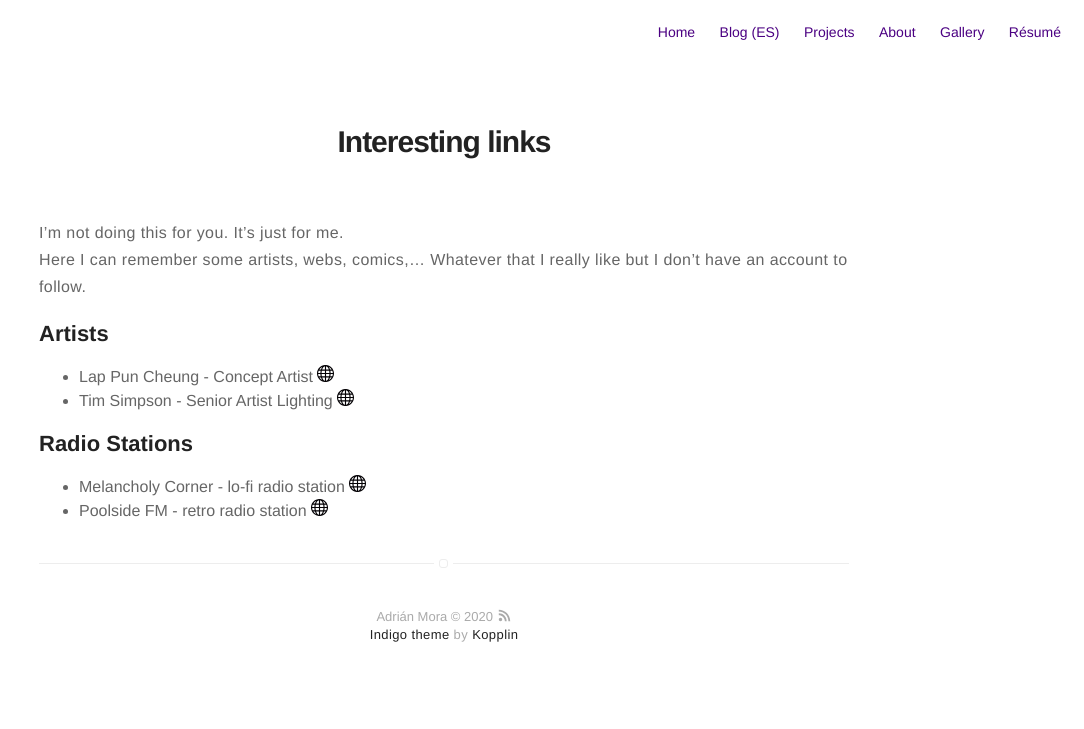
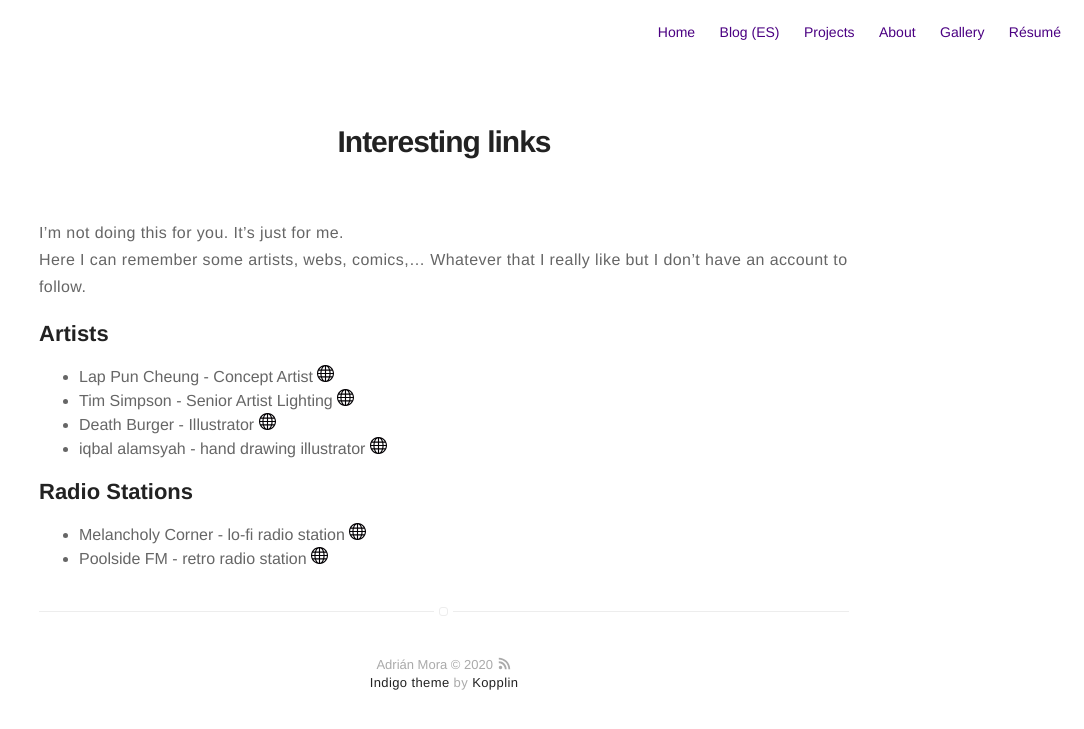
Before and after one commit to leakspin/leakspin.github.io, a Jekyll site: the page built from links.md, in a window 1280 px wide. Shown: the top 729 px of the page, without its empty margins (196-1280 px from the left). Built offline with Jekyll 4.4.1, drawn with Linux system fonts in a browser that asks for light colours.

Commit message:
Update links.md

```diff
--- a/links.md
+++ b/links.md
@@ -9,6 +9,8 @@ Here I can remember some artists, webs, comics,... Whatever that I really like b
 ## Artists
 * Lap Pun Cheung - Concept Artist [<svg class="icon icon-www"><use xlink:href="#icon-www"></use></svg>](https://www.artstation.com/c780162){:target="_blank"}
 * Tim Simpson - Senior Artist Lighting [<svg class="icon icon-www"><use xlink:href="#icon-www"></use></svg>](https://www.artstation.com/pixelmasher){:target="_blank"}
+* Death Burger - Illustrator [<svg class="icon icon-www"><use xlink:href="#icon-www"></use></svg>](https://www.artstation.com/josan){:target="_blank"}
+* iqbal alamsyah - hand drawing illustrator [<svg class="icon icon-www"><use xlink:href="#icon-www"></use></svg>](https://www.artstation.com/iqbalalamsyah){:target="_blank"}
 
 ## Radio Stations
 * Melancholy Corner - lo-fi radio station [<svg class="icon icon-www"><use xlink:href="#icon-www"></use></svg>](https://melancholy.xyz/){:target="_blank"}
```
